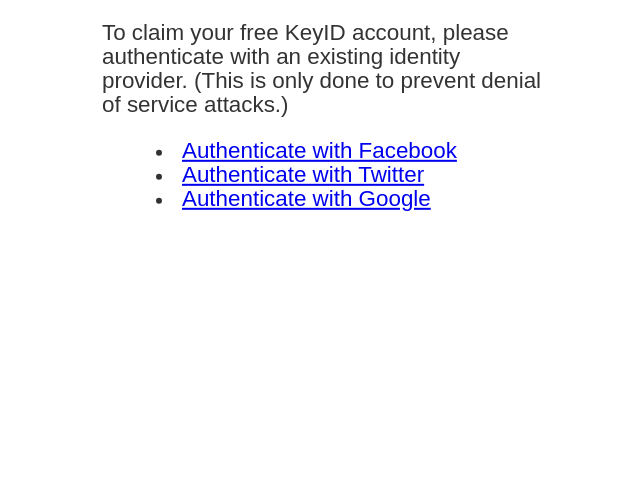
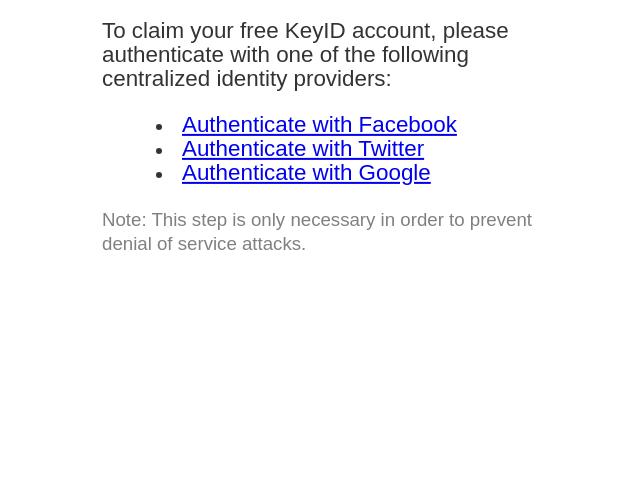
Before and after one commit to AlexChien/keyid-faucet, a website: page public/index.html in a window 1280 px wide. Shown: the part 305-800 px from the top of the page, without its empty margins (314-954 px from the left). Drawn offline with Linux system fonts and the light colour scheme; no server answers.

Commit message:
2 files changed (+6/-6)

```diff
--- a/public/index.css
+++ b/public/index.css
@@ -11,3 +11,4 @@
 .highlight { position: relative; }
 .highlight a { position: absolute; top: .5ex; right: .5ex; }
 .highlight a { text-decoration: none; color: gray; line-height: 1ex; }
+small { color: gray; }
--- a/public/index.html
+++ b/public/index.html
@@ -16,16 +16,15 @@
         </hgroup>
       </header>
       <div ng-show="!user">
-        <p>
-          To claim your free KeyID account, please authenticate with
-          an existing identity provider.  (This is only done to
-          prevent denial of service attacks.)
-        </p>
+        <p>To claim your free KeyID account, please authenticate with
+          one of the following centralized identity providers:</p>
         <ul>
           <li><a href="/auth/facebook">Authenticate with Facebook</a></li>
           <li><a href="/auth/twitter">Authenticate with Twitter</a></li>
           <li><a href="/auth/google">Authenticate with Google</a></li>
         </ul>
+        <p><small>Note: This step is only necessary in order to
+            prevent denial of service attacks.</small></p>
       </div>
       <div ng-show="user">
         <div class="highlight">
```
